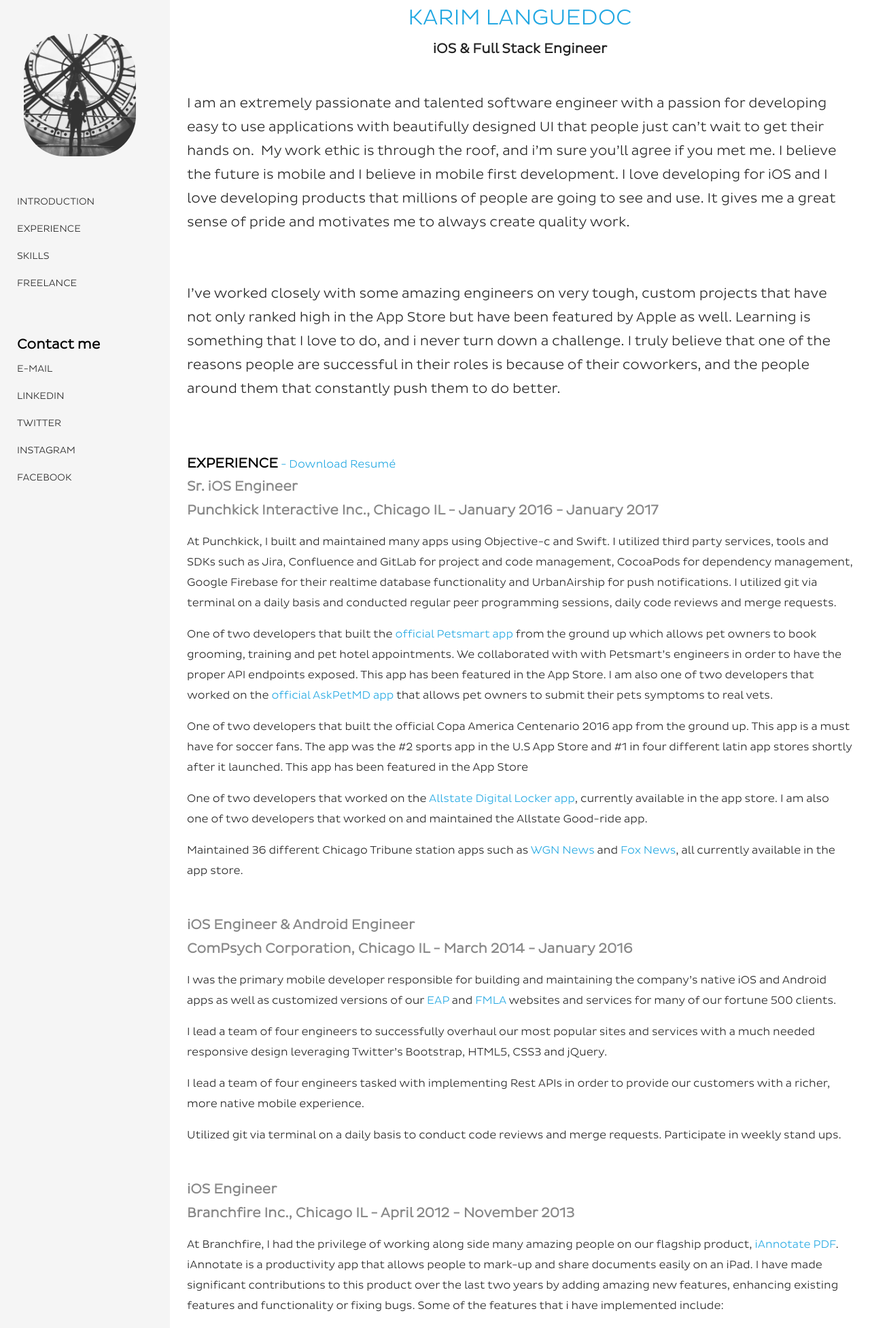
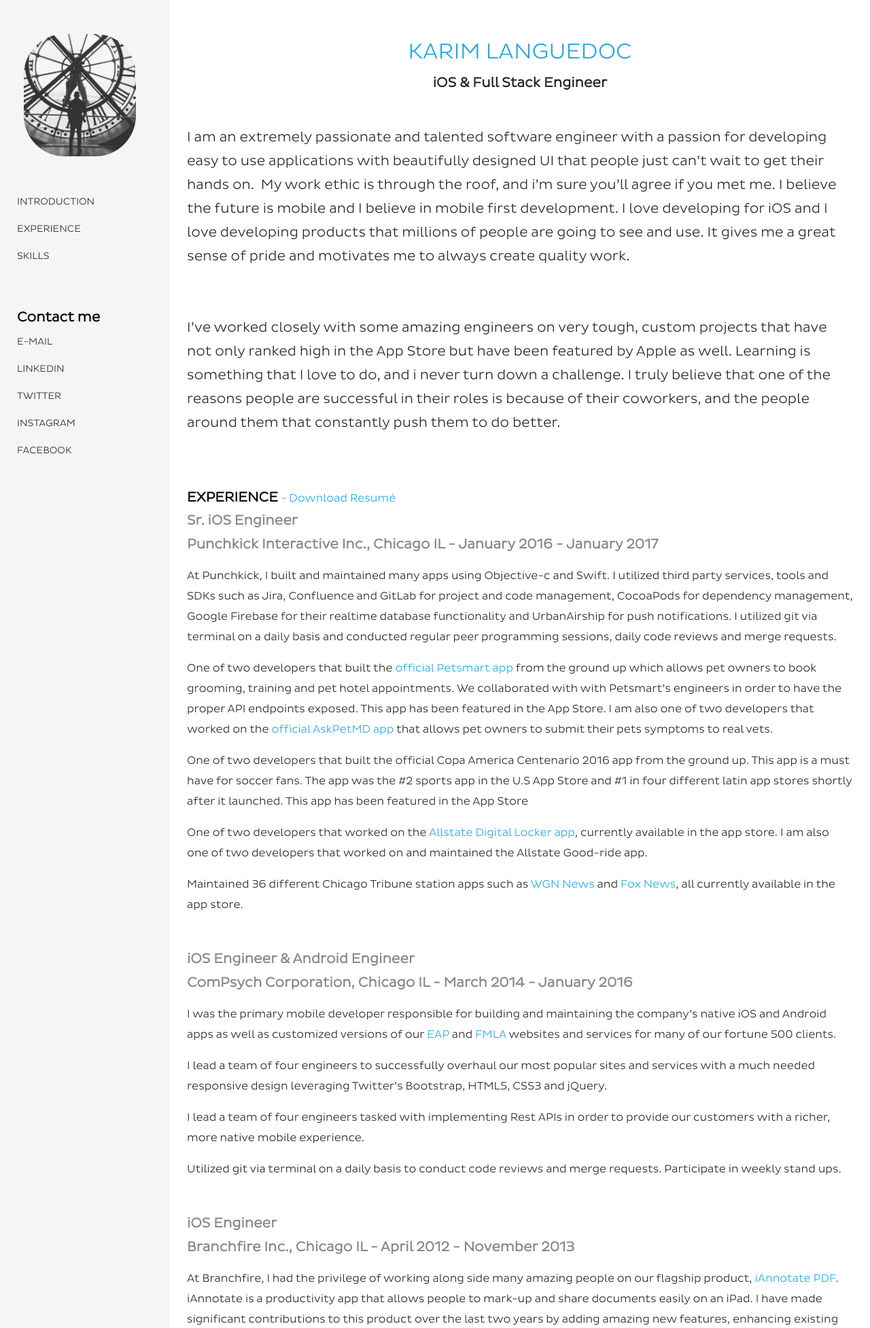
Before and after one commit to karimlanguedoc/www.karimlanguedoc.com, a PHP site: page / in a window 1280 px wide. Shown: the top 1954 px of the page at 68% size. Run offline with PHP 8.4, Linux system fonts and the light colour scheme; some libraries are stand-ins or nearby versions.

Commit message:
minor updates

```diff
--- a/includes/content/header.php
+++ b/includes/content/header.php
@@ -62,7 +62,6 @@
                 <li class="hide-for-desktop"><a class="link" href="#social">Contact Me</a></li>
                 <li><a class="link" href="#experience">Experience</a></li>
                 <li><a class="link" href="#skills">Skills</a></li>
-                <li><a class="link" href="#freelance">Freelance</a></li>
             </ul>
 
 			<ul class="social-links">
--- a/includes/content/index.php
+++ b/includes/content/index.php
@@ -44,7 +44,7 @@
 
 	<!-- EXPERIENCE -->
 	<section id="experience">
-		<h3>EXPERIENCE</h3> <a id="resume-link" href="/resume/"> - Download Resumé</a>
+		<h3>EXPERIENCE</h3> <a id="resume-link" href="/resume/" target="_blank"> - Download Resumé</a>
 		<div class="job">
 			<h4>Sr. iOS Engineer </h4>
 			<h4>Punchkick Interactive Inc., Chicago IL - January 2016 - January 2017</h4>
--- a/includes/css/global.css
+++ b/includes/css/global.css
@@ -215,7 +215,7 @@ main > section .job > p {
 		height: auto;
 		height: auto;
 		overflow: hidden;
-		padding: 0 25px 0 25px;
+		padding: 50px 25px 0 25px;
 	}
 
 	.hide-for-desktop {
```
